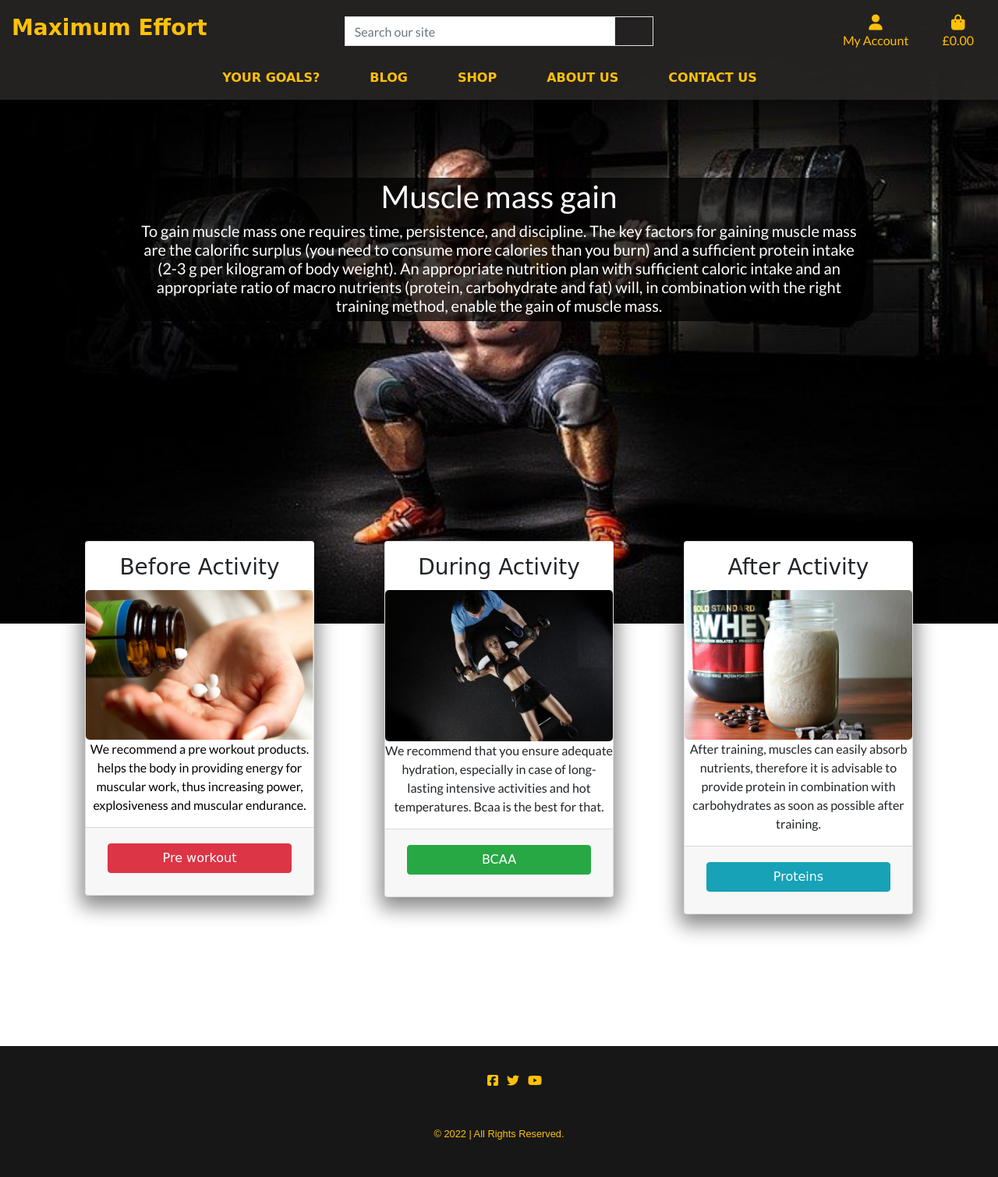
After one commit to PaulBowden673/Projects-MP-MP4, a Django app: page /gain-weight/ in a window 1280 px wide. The commit adds this page. Shown: the whole page at 78% size. Run offline with Django 3.2, Linux system fonts and the light colour scheme; parts of the project's set-up code (start-up, migrations or seed data) failed here and were passed over; some libraries are stand-ins or nearby versions; some web fonts are replaced.

Commit message:
added gain-weight page

```diff
--- /dev/null
+++ b/home/templates/home/gain-weight.html
@@ -0,0 +1,78 @@
+{% extends "base.html" %}
+{% load static %}
+
+{% block page_header %}
+{% endblock %}
+
+{% block content %}
+<div id="gain-weight">
+    <div class="overlay"></div>
+    <div class="container gain-weight">
+        <div class="row">
+            <div class="col">
+                <h1>Muscle mass gain</h1>
+                <h5>
+                    To gain muscle mass one requires time, persistence, and discipline. The key factors for gaining
+                    muscle mass are the calorific surplus (you need to consume more calories than you burn) and a
+                    sufficient protein intake (2-3 g per
+                    kilogram of body weight). An appropriate nutrition plan with sufficient caloric intake and an
+                    appropriate ratio of macro nutrients (protein, carbohydrate and fat) will, in combination with the
+                    right training method, enable
+                    the gain of muscle mass.
+                </h5>
+            </div>
+        </div>
+    </div>
+</div>
+<!-----------3 cards ------>
+<div class="container-fluid">
+    <div class="row rekomend">
+        <div class="card-container card-group">
+            <div class="col-lg-4 col-md-12 col-sm-12">
+                <div class="card">
+                    <h3 class="card-title text-center pt-3">Before Activity</h3>
+                    <img src="{% static 'media/fat-burning.jpg' %}" class="card_img card_img-bottom" alt="" />
+                    <p class="text-center text-black">We recommend a pre workout products. helps the body in providing
+                        energy for muscular work, thus increasing power, explosiveness and muscular endurance.</p>
+                    <div class="card-footer">
+                        <h3 class="text-center p-2">
+                            <a href="{% url 'products' %}?category=preworkout"><button type="button"
+                                    class="btn btn-danger  btn-block">Pre workout</button></a>
+                        </h3>
+                    </div>
+                </div>
+            </div>
+            <div class="col-lg-4 col-md-12 col-sm-12">
+                <div class="card">
+                    <h3 class="card-title text-center pt-3">During Activity</h3>
+                    <img src="{% static 'media/training.jpg' %}" class="card_img card_img-bottom" alt="" />
+                    <p class="text-center">We recommend that you ensure adequate hydration, especially in case of
+                        long-lasting intensive activities and hot temperatures. Bcaa is the best for that.</p>
+                    <div class="card-footer">
+                        <h3 class="text-center p-2">
+                            <a href="{% url 'products' %}?category=bcaa"><button type="button"
+                                    class="btn btn-success  btn-block">BCAA</button></a>
+                        </h3>
+                    </div>
+                </div>
+            </div>
+            <div class="col-lg-4 col-md-12 col-sm-12">
+                <div class="card">
+                    <h3 class="card-title text-center pt-3">After Activity</h3>
+                    <img src="{% static 'media/protein-shakes.jpg' %}" class="card_img card_img-bottom" alt="" />
+                    <p class="text-center">After training, muscles can easily absorb nutrients, therefore it is
+                        advisable to provide protein in combination with carbohydrates as soon as possible after
+                        training.</p>
+                    <div class="card-footer">
+                        <h3 class="text-center p-2">
+                            <a href="{% url 'products' %}?category=proteins"><button type="button"
+                                    class="btn btn-info btn-block">Proteins</button></a>
+                        </h3>
+                    </div>
+                </div>
+            </div>
+        </div>
+    </div>
+</div>
+
+{% endblock %}
--- a/home/urls.py
+++ b/home/urls.py
@@ -1,13 +1,13 @@
 from django.urls import path
-from home.views import AboutView, ContactView,LivehealthyView
-# , LoseweightView, GainweightView, EnduranceView,
+from home.views import AboutView, ContactView,LivehealthyView, GainweightView
+# , LoseweightView, EnduranceView,
 from . import views
 
 urlpatterns = [
     path('', views.index, name='home'),
     path('about/', AboutView.as_view(), name='about'),
     # path('lose-weight/', LoseweightView.as_view(), name='lose-weight'),
-    # path('gain-weight/', GainweightView.as_view(), name='gain-weight'),
+    path('gain-weight/', GainweightView.as_view(), name='gain-weight'),
     # path('endurance/', EnduranceView.as_view(), name='endurance'),
     path('live-healthy/', LivehealthyView.as_view(), name='live-healthy'),
     path('contact/', ContactView.as_view(), name='contact'),
--- a/templates/includes/main_nav.html
+++ b/templates/includes/main_nav.html
@@ -6,7 +6,7 @@
             </a>
             <div class="dropdown-menu border-0.5" aria-labelledby="trainings">
                 <a href="" class="dropdown-item">Lose weight</a>
-                <a href="" class="dropdown-item ">Gain weight</a>
+                <a href="{% url 'gain-weight' %}" class="dropdown-item ">Gain weight</a>
                 <a href="" class="dropdown-item ">Increase Endurance</a>
                 <a href="{% url 'live-healthy' %}" class="dropdown-item ">Live healthy</a>
             </div>
```
